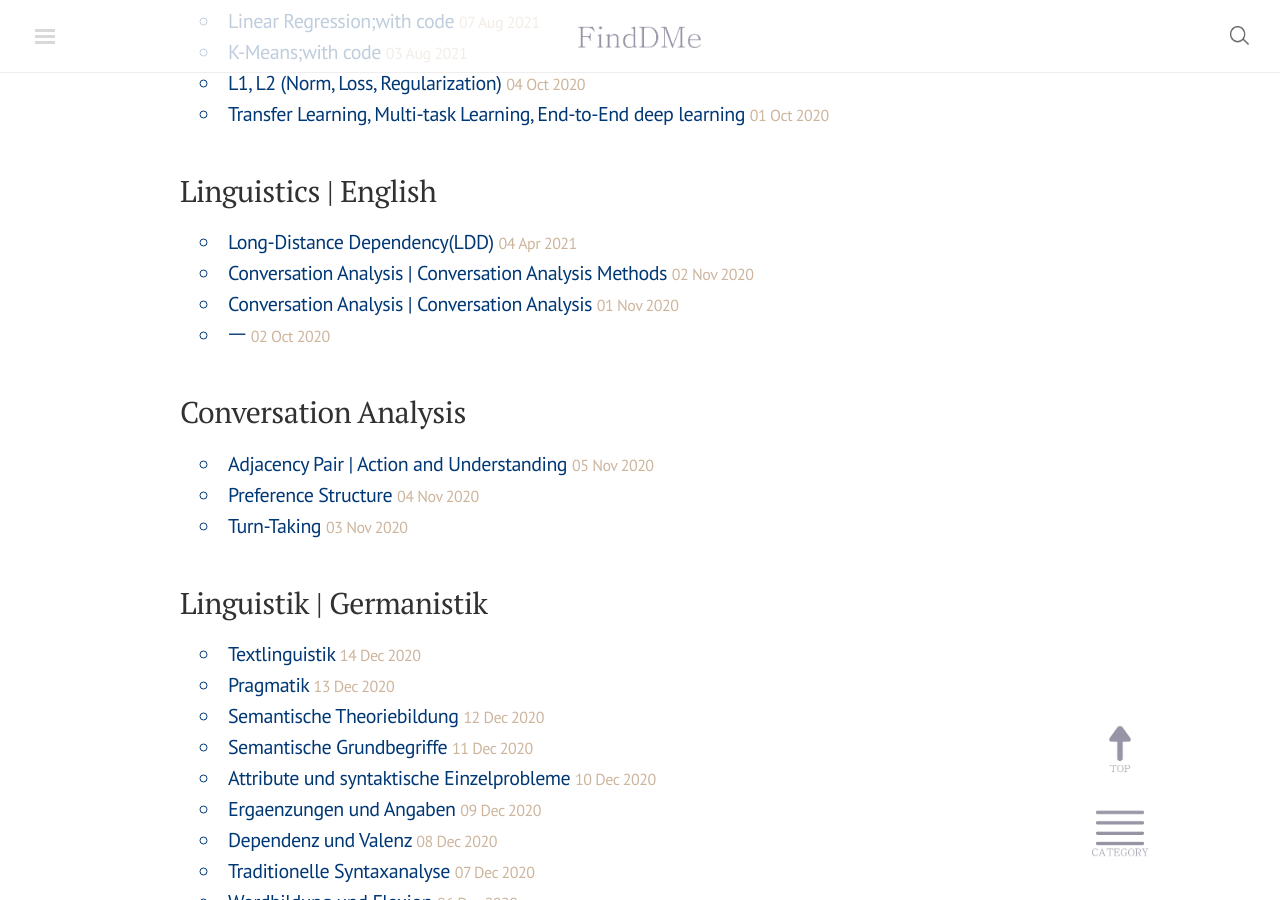
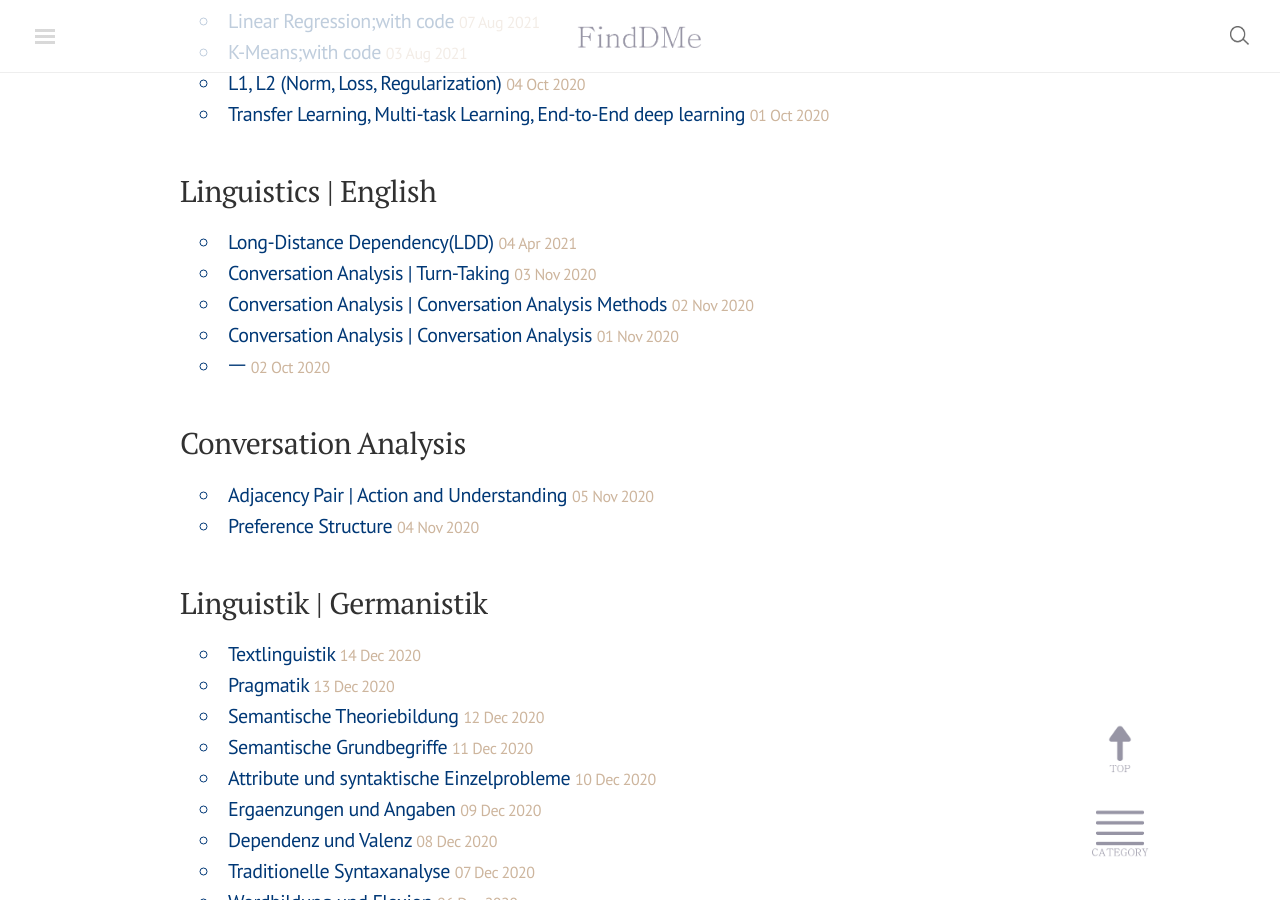
Before and after one commit to finddme/finddme.github.io, a Jekyll site: the page built from index.html, in a window 1280 px wide and 900 px high, scrolled down 1718 px. Built offline with Jekyll 4.4.1, drawn with Linux system fonts in a browser that asks for light colours; nearby versions of some CDN libraries; comment, search, counter and statistics services are not loaded; some of the changed lines change nothing that is shown.

Commit message:
Update 2020-11-03-TurnTaking.md

```diff
--- a/_posts/2020-11-03-TurnTaking.md
+++ b/_posts/2020-11-03-TurnTaking.md
@@ -1,7 +1,7 @@
 ---
-title: Turn-Taking
-category: Conversation Analysis
-tag: Conversation Analysis
+title: Conversation Analysis | Turn-Taking
+category: Linguistics | English
+tag: Linguistics
 ---
 
 
```
